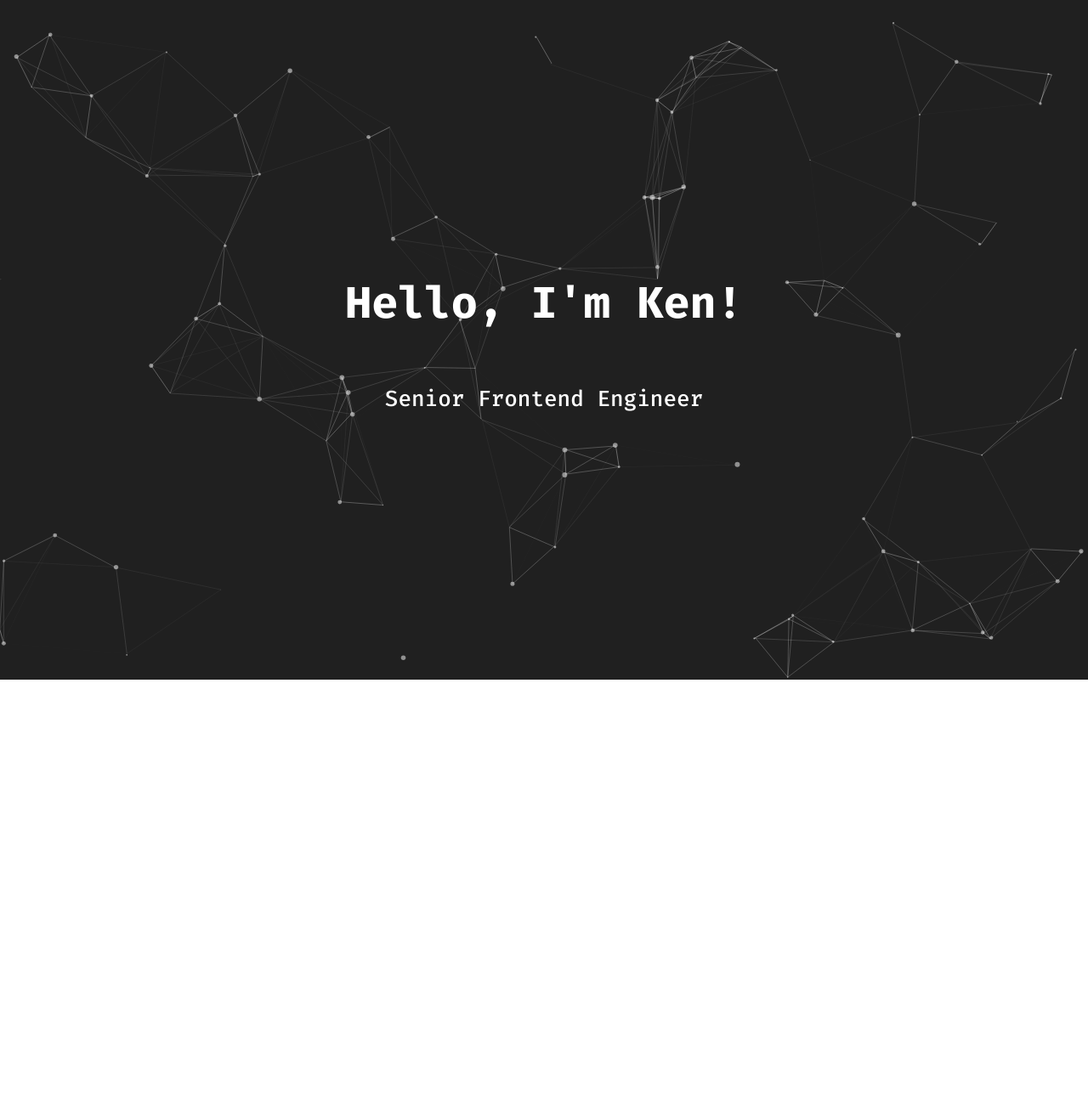
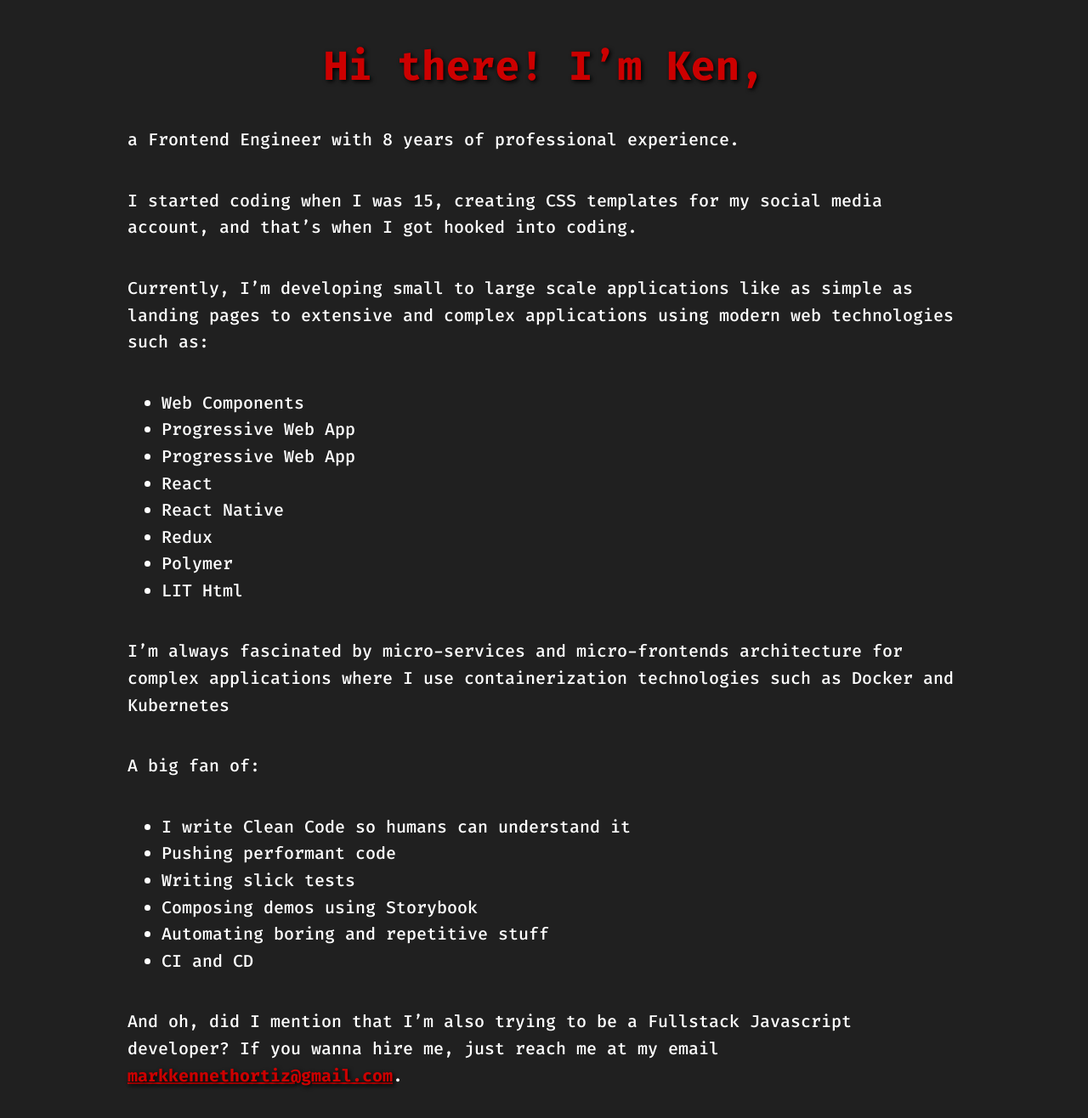
Before and after one commit to markortiz/devken.net, a React (Create React App) app: page / in a window 1280 px wide. Shown: the whole page at 85% size. Before the commit the page ends 804 px from the top, so only its background shows below. Built offline with nearby package versions, Linux system fonts and the light colour scheme; some icons are missing.

Commit message:
chore: update content

```diff
--- a/src/App.css
+++ b/src/App.css
@@ -1,18 +1,25 @@
 * {
   font-family: 'Fira Code', monospace;
 }
-
 html {
-  font-size: 12px;
+  background: #202020;
+  color: #fff;
+  font-size: 14px;
 }
-
+.red {
+  color: #CC0000;
+  text-shadow: 2px 2px 5px #000000;
+}
 .App {
-  text-align: center;
   display: flex;
   align-items: center;
   justify-content: center;
 }
-
+.App-wrapper {
+  width: 80%;
+  max-width: 980px;
+  padding: 1rem 2rem;
+}
 .App-logo {
   height: 40vmin;
 }
@@ -21,28 +28,28 @@
   flex-direction: column;
   align-items: center;
   justify-content: center;
-  font-size: calc(10px + 2vmin);
-  color: #fff;
-  position: absolute;
-  pointer-events: none;
+  font-size: calc(16px + 1vmin);
 }
-
+.App-title {
+  margin-bottom: 0;
+}
+.App-main {
+  font-size: calc(16px + 0.5vmin);
+  line-height: 1.58;
+}
+.App-main p,
+.App-main ul {
+  margin-top: 2em;
+}
 .App-links {
   display: flex;
   min-width: 10rem;
   width: 100%;
   justify-content: space-between;
 }
-
 .App-link {
   color: #fff;
   font-size: 3rem;
   display: inline;
   pointer-events: initial;
 }
-
-.App-bg {
-  background: #202020;
-  height: 100vh;
-  width: 100vw;
-}
--- a/src/App.js
+++ b/src/App.js
@@ -1,25 +1,53 @@
-import React, { useEffect } from "react";
-import logo from "./logo.svg";
+import React from "react";
 import "./App.css";
 
-import "particles.js/particles.js";
-import * as particlesConfig from "./assets/particlesjs-config.json";
+function App() {
 
-function App() {
-  useEffect(() => {
-    console.log(particlesConfig.default);
-    window.particlesJS("App-bg", particlesConfig.default, function() {
-      console.log("callback - particles.js config loaded");
-    });
-
-    console.log("mounted");
-  }, []);
+  const yearsOfExperience = () => {
+    const date = new Date();
+    const year = date.getFullYear();
+    const startingYear = 2012;
+    return year-startingYear;
+  }
 
   return (
     <div className="App">
-      <header className="App-header">
-        <h1>Hello, I'm Ken!</h1>
-        <p>Senior Frontend Engineer</p>
+      <div className="App-wrapper">
+        <header className="App-header">
+          <h1 className="App-title red">Hi there! <span className="">I’m Ken,</span></h1>
+        </header>
+        <main className="App-main">
+          <p>a Frontend Engineer with {yearsOfExperience()} years of professional experience.</p>
+          <p>I started coding when I was 15, creating CSS templates for my social media account, and that’s when I got hooked into coding. </p>
+          <p>Currently, I’m developing small to large scale applications like as simple as landing pages to extensive and complex applications using modern web technologies such as:</p>
+          <ul>
+            <li>Web Components</li>
+            <li>Progressive Web App</li>
+            <li>Progressive Web App</li>
+            <li>React</li>
+            <li>React Native</li>
+            <li>Redux</li>
+            <li>Polymer</li>
+            <li>LIT Html</li>
+          </ul>
+          <p>I’m always fascinated by micro-services and micro-frontends architecture for complex applications where I use containerization technologies such as Docker and Kubernetes</p>
+          <p>
+            A big fan of:
+            <ul>
+              <li>I write Clean Code so humans can understand it</li>
+              <li>Pushing performant code</li>
+              <li>Writing slick tests</li>
+              <li>Composing demos using Storybook</li>
+              <li>Automating boring and repetitive stuff</li>
+              <li>CI and CD </li>
+            </ul>
+          </p>
+          <p>
+            And oh, did I mention that I’m also trying to be a Fullstack Javascript developer?
+            If you wanna hire me, just reach me at my email
+            <strong> <a class="red" href="mailto:markkennethortiz@gmail.com">markkennethortiz@gmail.com</a></strong>.
+          </p>
+        </main>
         <section className="App-links">
           <a
             className="App-link"
@@ -47,8 +75,7 @@
             <i className="fa fa-envelope" aria-hidden="true"></i>
           </a>
         </section>
-      </header>
-      <div id="App-bg" className="App-bg"></div>
+      </div>
     </div>
   );
 }
```
